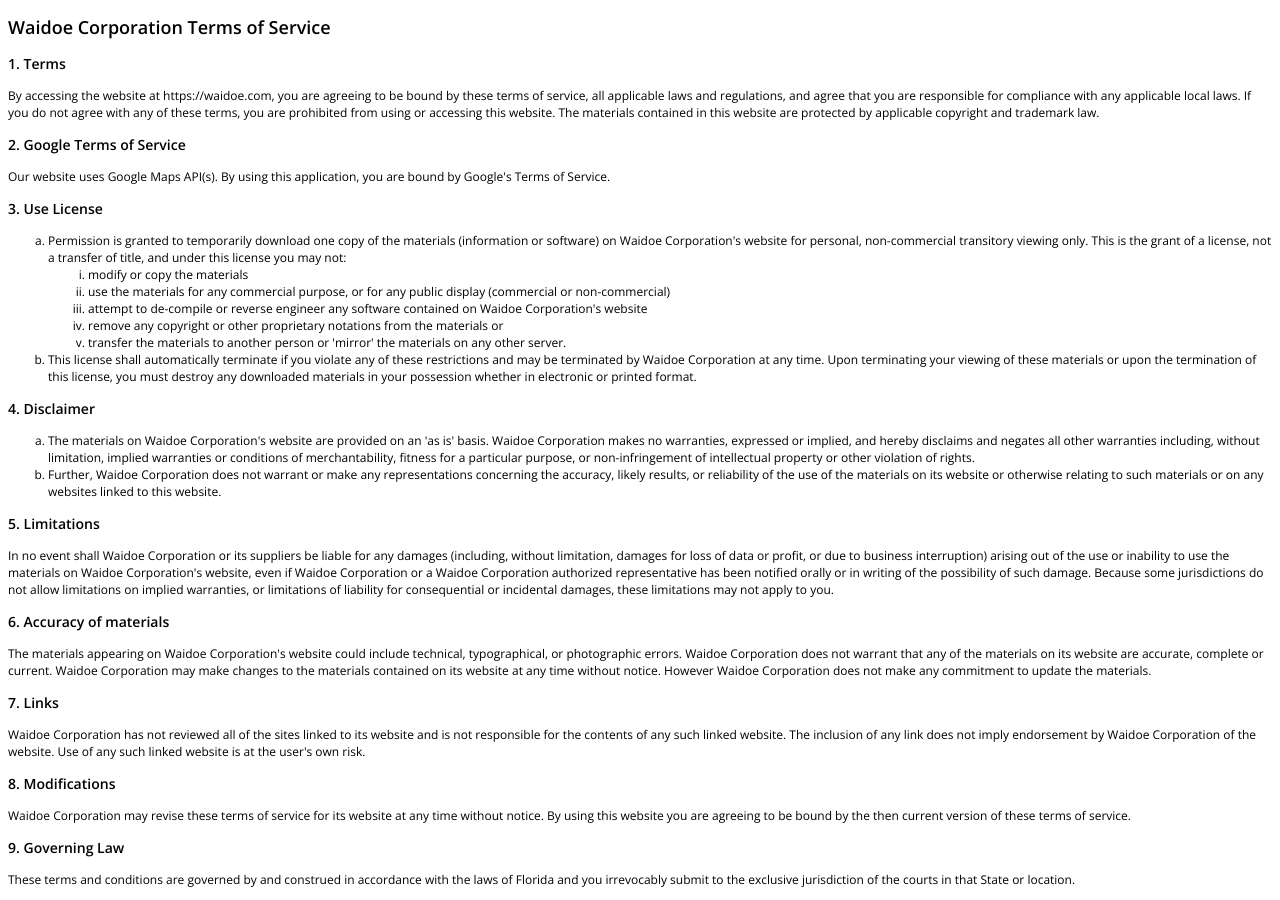
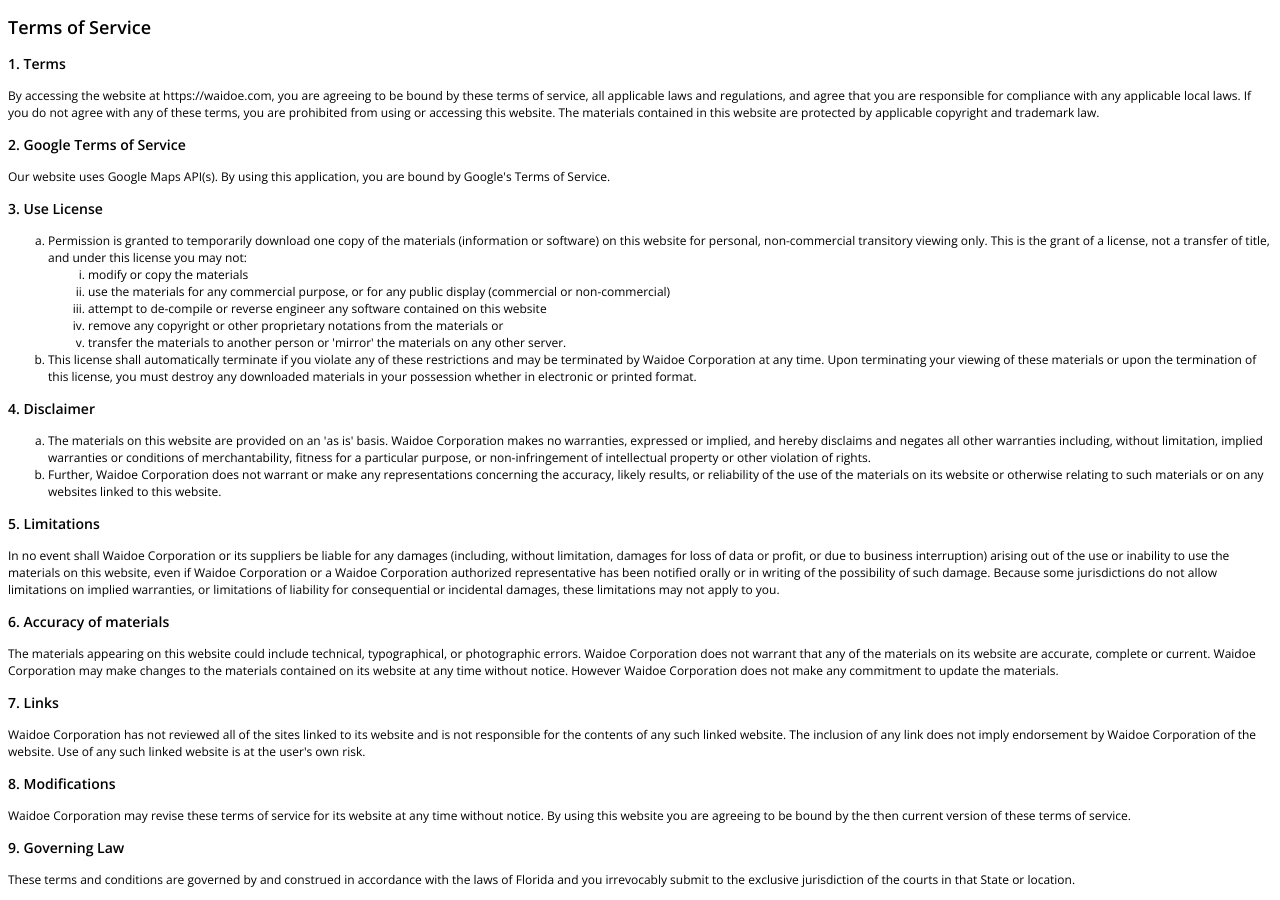
Before and after one commit to nortonbrooke/PlaceGenerator, a React (Create React App) app: page /terms in a window 1280 px wide. Built offline with nearby package versions, Linux system fonts and the light colour scheme.

Commit message:
Update and cleanup

```diff
--- a/GoogleMaps.js
+++ b/GoogleMaps.js
@@ -1,7 +1,7 @@
 const express = require('express')
 const router = express.Router()
 
-const GOOGLE_API_KEY = 'AIzaSyCcySEml6U46lKz4hDaBCKy9cY447auFF0'
+const GOOGLE_API_KEY = 'AIzaSyBCX3ZtKczRMVhKQFUwrIQm_2cV2z6U_t8'
 
 const googleMapsClient = require('@google/maps').createClient({
     key: GOOGLE_API_KEY
--- a/src/views/EmptyPlaces/EmptyPlaces.js
+++ b/src/views/EmptyPlaces/EmptyPlaces.js
@@ -30,7 +30,7 @@
         <button
           className='small'
           onClick={() => getLocation()}>
-          Send location
+          Share location
         </button>
       </div>)
     } else if (locationError) {
--- a/src/views/Legal/CookiePolicy.js
+++ b/src/views/Legal/CookiePolicy.js
@@ -7,7 +7,7 @@
       <p>
         We use cookies to help improve your experience of{" "}
         <a href="https://waidoe.com">https://waidoe.com</a>. This cookie
-        policy is part of Waidoe Corporation's privacy policy, and covers the
+        policy is part of the privacy policy, and covers the
         use of cookies between your device and our website. We also provide
         basic information on third-party services we may use, who may also use
         cookies as part of their service, though they are not covered by our
@@ -93,7 +93,7 @@
         order to deliver the services they are providing. Third-party cookies
         can be used to track you on other websites that use the same
         third-party service. As we have no control over third-party cookies,
-        they are not covered by Waidoe Corporation's cookie policy.
+        they are not covered by the cookie policy.
       </p>
       <h4>Our third-party privacy promise</h4>
       <p>
--- a/src/views/Legal/PrivacyPolicy.js
+++ b/src/views/Legal/PrivacyPolicy.js
@@ -6,7 +6,7 @@
     <div className='App-policy'>
       <h2>Privacy Policy</h2>
       <p>
-        Your privacy is important to us. It is Waidoe Corporation's policy to
+        Your privacy is important to us. It is our policy to
         respect your privacy regarding any information we may collect from you
         across our website, <a href='https://waidoe.com'>https://waidoe.com</a>,
         and other websites we own and operate.
--- a/src/views/Legal/TermsOfService.js
+++ b/src/views/Legal/TermsOfService.js
@@ -3,7 +3,7 @@
 const TermsOfService = () => {
   return (
     <div className='App-policy'>
-      <h2>Waidoe Corporation Terms of Service</h2>
+      <h2>Terms of Service</h2>
       <h3>1. Terms</h3>
       <p>
         By accessing the website at{' '}
@@ -29,7 +29,7 @@
       <ol type='a'>
         <li>
           Permission is granted to temporarily download one copy of the
-          materials (information or software) on Waidoe Corporation's website
+          materials (information or software) on this website
           for personal, non-commercial transitory viewing only. This is the
           grant of a license, not a transfer of title, and under this license
           you may not:
@@ -41,7 +41,7 @@
             </li>
             <li>
               attempt to de-compile or reverse engineer any software contained
-              on Waidoe Corporation's website
+              on this website
             </li>
             <li>
               remove any copyright or other proprietary notations from the
@@ -65,7 +65,7 @@
       <h3>4. Disclaimer</h3>
       <ol type='a'>
         <li>
-          The materials on Waidoe Corporation's website are provided on an 'as
+          The materials on this website are provided on an 'as
           is' basis. Waidoe Corporation makes no warranties, expressed or
           implied, and hereby disclaims and negates all other warranties
           including, without limitation, implied warranties or conditions of
@@ -85,7 +85,7 @@
         In no event shall Waidoe Corporation or its suppliers be liable for
         any damages (including, without limitation, damages for loss of data
         or profit, or due to business interruption) arising out of the use or
-        inability to use the materials on Waidoe Corporation's website, even
+        inability to use the materials on this website, even
         if Waidoe Corporation or a Waidoe Corporation authorized
         representative has been notified orally or in writing of the
         possibility of such damage. Because some jurisdictions do not allow
@@ -95,7 +95,7 @@
       </p>
       <h3>6. Accuracy of materials</h3>
       <p>
-        The materials appearing on Waidoe Corporation's website could include
+        The materials appearing on this website could include
         technical, typographical, or photographic errors. Waidoe Corporation
         does not warrant that any of the materials on its website are
         accurate, complete or current. Waidoe Corporation may make changes to
--- a/src/views/Place/Place.css
+++ b/src/views/Place/Place.css
@@ -1,8 +1,6 @@
 .App-place {
-  min-width: 320px;
-  min-height: 320px;
-  max-height: 320px;
-  max-width: 320px;
+  width: 320px;
+  height: 320px;
   margin: 16px 8px;
   border: 2px solid;
   border-radius: 50%;
@@ -10,14 +8,11 @@
   text-align: center;
   box-sizing: border-box;
   display: flex;
+  flex-flow: column nowrap;
   justify-content: center;
   align-items: center;
   cursor: default;
   position: relative;
-}
-
-.App-place .content {
-  margin: 16px;
 }
 
 .App-place .distance {
--- a/src/views/Place/Place.js
+++ b/src/views/Place/Place.js
@@ -5,7 +5,7 @@
 import './Place.css'
 
 class Place extends Component {
-  constructor (props) {
+  constructor(props) {
     super(props)
     this.state = {
       copied: false
@@ -27,13 +27,13 @@
     }
   }
 
-  copyAddress (event, text) {
+  copyAddress(event, text) {
     event.stopPropagation()
     this.windowCopy(text)
     this.setState({ copied: true })
   }
 
-  windowCopy (text) {
+  windowCopy(text) {
     let textArea
     const isOS = () => {
       return navigator.userAgent.match(/ipad|iphone/i);
@@ -66,12 +66,12 @@
     copyToClipboard();
   }
 
-  openTab (event, url) {
+  openTab(event, url) {
     event.stopPropagation()
     window.open(url, '_newtab')
   }
 
-  render () {
+  render() {
     const {
       color,
       name,
@@ -86,8 +86,8 @@
     } = this.props
     const { copied } = this.state
     return (<div className='App-place flipInY'
-      style={{borderColor: color}}>
-      <div className='content'>
+      style={{ borderColor: color }}>
+
       {distance && <div className='distance'
         title='Place distance'
         style={{ color: color }}>
@@ -125,7 +125,6 @@
           {attributions.map((a) => a)}
         </div>}
       </div>
-      </div>
     </div>)
   }
 }
```
Also changed, not shown: 12 other files (tests, documents, lock files or other folders). Lines whose indentation alone changed are shown as unchanged.
